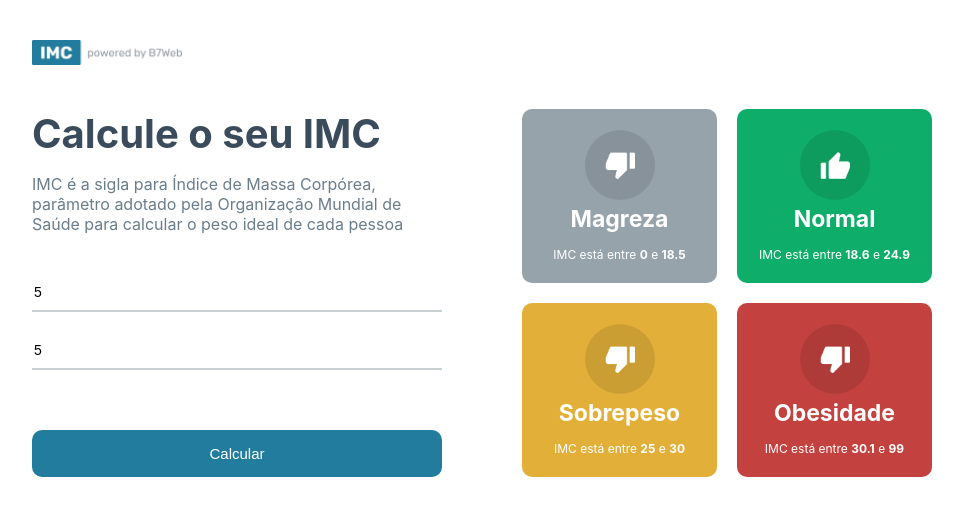
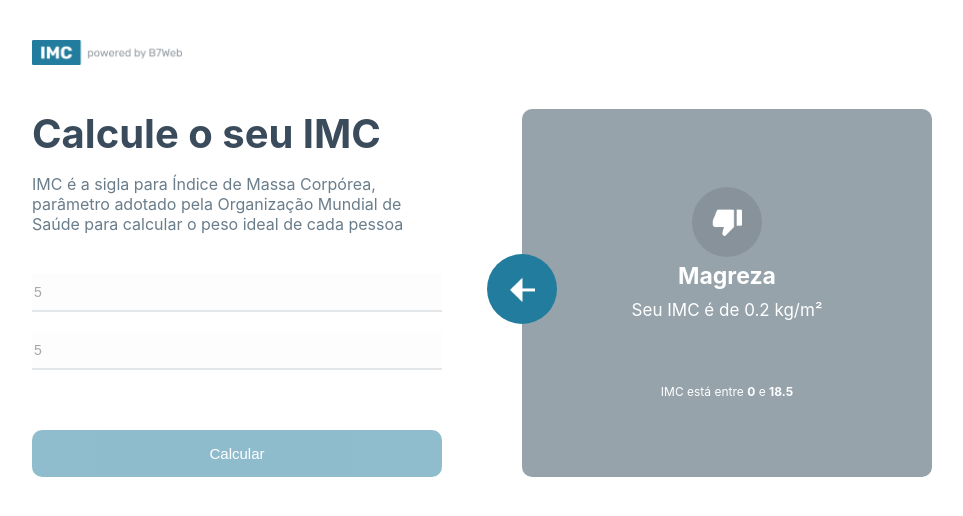
Before and after one commit to cleosilva/react-calculo-imc, a React (Vite) app: page / in a window 1280 px wide. Both pictures are taken after typing "5", "5" into the empty fields and a click on the button "Calcular". Shown: the top 516 px of the page, without its empty margins (158-1121 px from the left). Built offline with nearby package versions, Linux system fonts and the light colour scheme.

Commit message:
implementando calculo do IMC com exibição de cards

```diff
--- a/src/App.module.css
+++ b/src/App.module.css
@@ -44,6 +44,10 @@ body {
     outline: 0;
 }
 
+.container .leftSide input:disabled {
+    opacity: 0.5;
+}
+
 .container .leftSide button {
     background-color: #227C9D;
     color: #FFF;
@@ -61,6 +65,10 @@ body {
     opacity: 0.8;
 }
 
+.container .leftSide button:disabled {
+    opacity: 0.5;
+}
+
 .container .rightSide {
     flex: 1;
     margin-left: 40px;
@@ -73,3 +81,27 @@ body {
     grid-template-columns: repeat(2, 1fr);
     gap: 20px;
 }
+
+.container .rightSide .rightBig {
+    flex: 1;
+    display: flex;
+}
+
+.container .rightSide .rightArrow {
+    position: absolute;
+    background-color: #227C9D;
+    width: 70px;
+    height: 70px;
+    border-radius: 50%;
+    display: flex;
+    justify-content: center;
+    align-items: center;
+    cursor: pointer;
+    margin-left: -35px;
+    margin-top: 145px;
+    transition: all ease 0.3s;
+}
+
+.container .rightSide .rightArrow:hover {
+    opacity: 0.8;
+}
--- a/src/App.tsx
+++ b/src/App.tsx
@@ -1,19 +1,28 @@
 import { useState } from 'react';
 import styles from './App.module.css';
 import poweredImage from './assets/powered.png';
-import { levels, calculateImc } from './helpers/imc';
+import leftArrowImage from './assets/leftarrow.png';
+import { levels, calculateImc, Level } from './helpers/imc';
 import { GridItem } from './components/GridItem';
+
 const App = () => {
 
   const [heightField, setHeightField] = useState<number>(0);
   const [weightField, setWeightField] = useState<number>(0);
+  const [showItem, setShowItem] = useState<Level | null>(null);
 
   const handleCalculateButton = () => {
     if (heightField && weightField) {
-
+      setShowItem(calculateImc(heightField, weightField));
     } else {
       alert('Preencha todos os campos.')
     }
+  }
+
+  const handleBackButton = () => {
+    setShowItem(null);
+    setHeightField(0);
+    setWeightField(0);
   }
 
   return (
@@ -33,23 +42,35 @@ const App = () => {
           placeholder='Digite a sua altura. Ex: 1.5 (em metros)'
           value={heightField > 0 ? heightField : ''}
           onChange={e => setHeightField(parseFloat(e.target.value))}
+          disabled={showItem ? true : false}
         />
         <input
           type="number"
           placeholder='Digite o seu peso. Ex: 75.3 (em kg)'
           value={weightField > 0 ? weightField : ''}
           onChange={e => setWeightField(parseFloat(e.target.value))}
+          disabled={showItem ? true : false}
         />
 
-        <button onClick={handleCalculateButton}>Calcular</button>
+        <button onClick={handleCalculateButton} disabled={showItem ? true : false}>Calcular</button>
         </div>
 
         <div className={styles.rightSide}>
-          <div className={styles.grid}>
-            {levels.map((item, key) => (
-              <GridItem  key={key} item={item} />
-            ))}
-          </div>
+          {!showItem &&
+            <div className={styles.grid}>
+              {levels.map((item, key) => (
+                <GridItem  key={key} item={item} />
+              ))}
+            </div>
+          }
+          {showItem &&
+            <div className={styles.rightBig}>
+              <div className={styles.rightArrow} onClick={handleBackButton}>
+                <img src={leftArrowImage} alt="" width="25" />
+              </div>
+              <GridItem item={showItem}/>
+            </div>
+          }
         </div>
       </div>
     </div>
--- a/src/components/GridItem/GridItem.module.css
+++ b/src/components/GridItem/GridItem.module.css
@@ -29,3 +29,8 @@
     font-size: 12px;
     margin-top: 14px;
 }
+
+.yourImc {
+    font-size: 17px;
+    margin: 10px 0 50px 0;
+}
--- a/src/components/GridItem/GridItem.tsx
+++ b/src/components/GridItem/GridItem.tsx
@@ -14,6 +14,11 @@ export const GridItem = ({ item }: Props) => {
                 <img src={item.icon === 'up' ? upImage : downImage}  alt=""  width="30"/>
             </div>
             <div className={styles.gridTitle}>{item.title}</div>
+
+            {item.yourImc &&
+                <div className={styles.yourImc}>Seu IMC é de {item.yourImc} kg/m²</div>
+            }
+
             <div className={styles.gridInfo}>
                 <>
                     IMC está entre <strong>{item.imc[0]}</strong> e <strong>{item.imc[1]}</strong>
--- a/src/helpers/imc.ts
+++ b/src/helpers/imc.ts
@@ -18,8 +18,10 @@ export const calculateImc = (height: number, weight: number) => {
 
     for(let i in levels) {
         if(imc >= levels[i].imc[0] && imc <= levels[i].imc[1] ) {
-            levels[i].yourImc = imc;
-            return levels[i];
+            let levelCopy: Level = {...levels[i]};
+
+            levelCopy.yourImc = parseFloat(imc.toFixed(2));
+            return levelCopy;
         }
     }
 
```
